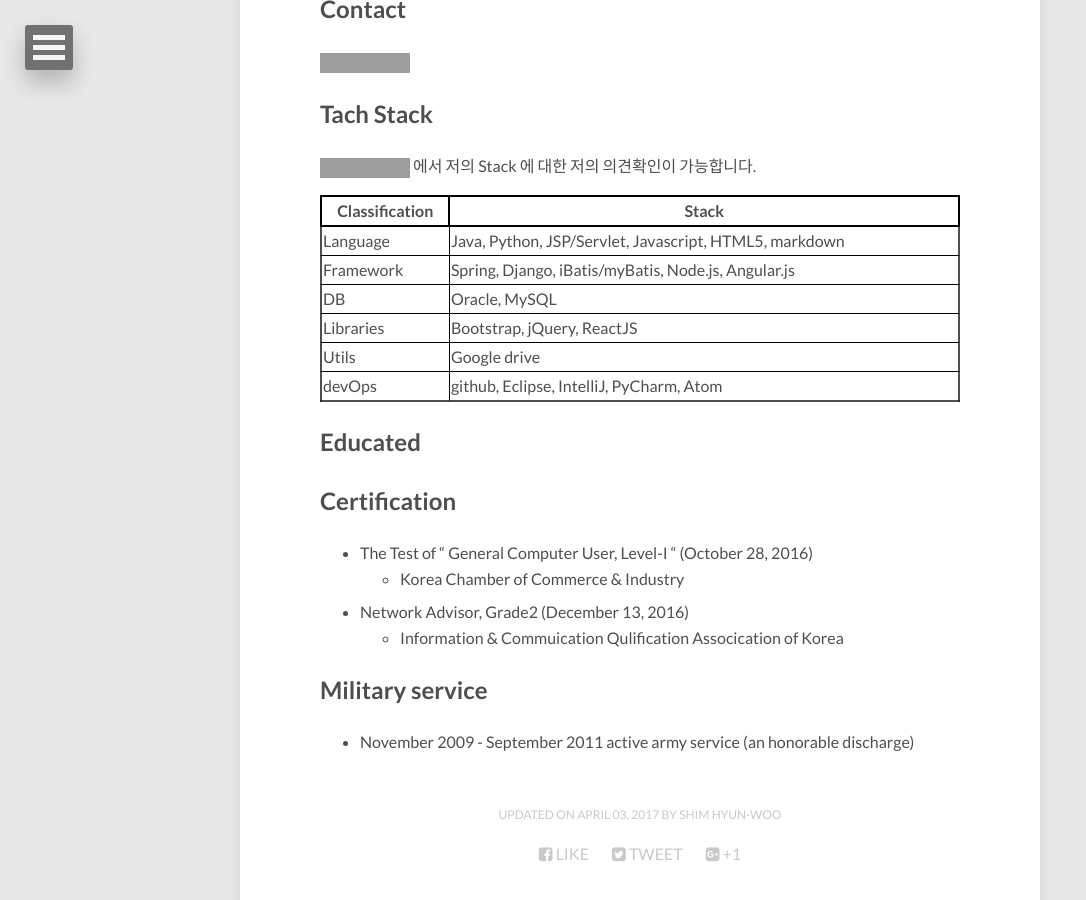
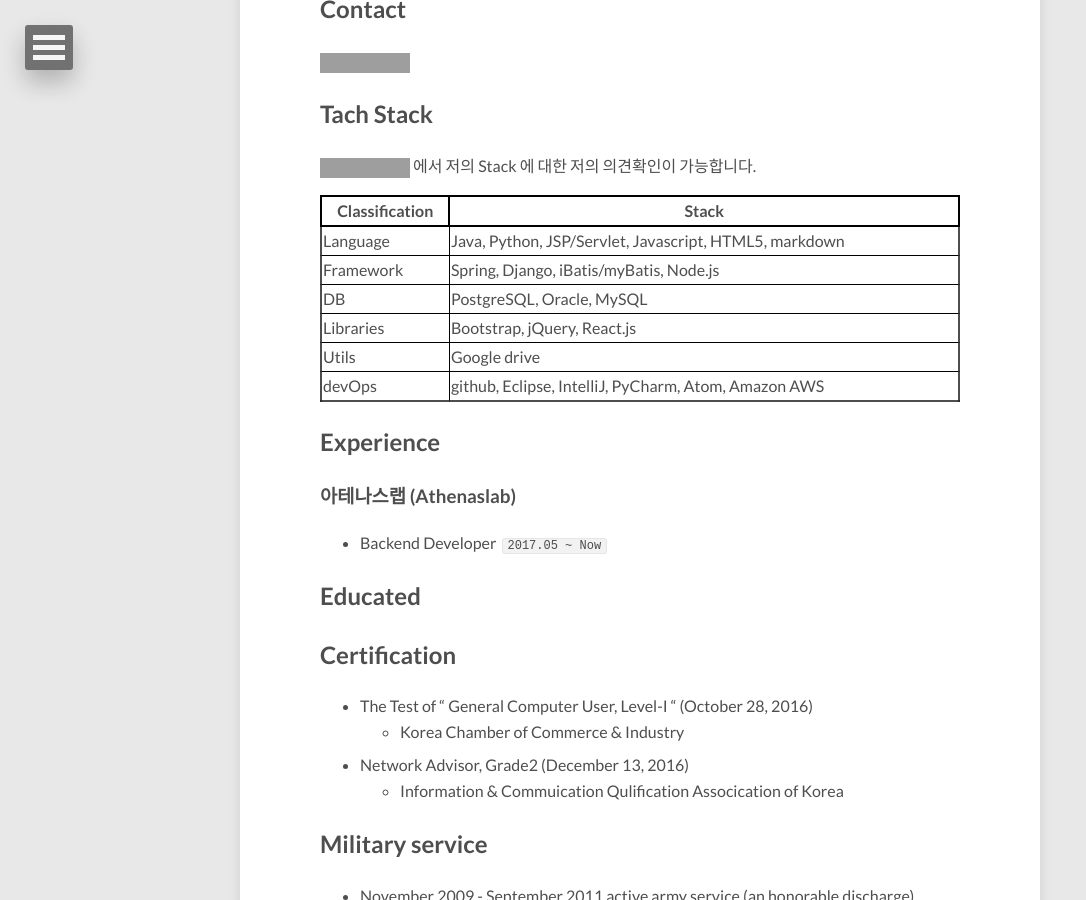
Before and after one commit to hwshim0810/hwshim0810.github.io, a Jekyll site: the page built from about/index.md, in a window 1280 px wide and 900 px high, scrolled down 616 px. Shown: the whole window, without its empty margins (0-1086 px from the left). Built offline with Jekyll 4.4.1, drawn with Linux system fonts in a browser that asks for light colours; nearby versions of some CDN libraries; grey boxes are pictures that could not be loaded.

Commit message:
profile update

```diff
--- a/about/index.md
+++ b/about/index.md
@@ -18,11 +18,15 @@ modified: 2017-04-03
 | Classification  | Stack |
 | ------------- | ------------- |
 | Language  | Java, Python, JSP/Servlet, Javascript, HTML5, markdown  |
-| Framework | Spring, Django, iBatis/myBatis, Node.js, Angular.js |
-| DB  | Oracle, MySQL  |
-| Libraries | Bootstrap, jQuery, ReactJS  |
+| Framework | Spring, Django, iBatis/myBatis, Node.js  |
+| DB  | PostgreSQL, Oracle, MySQL  |
+| Libraries | Bootstrap, jQuery, React.js  |
 | Utils  | Google drive  |
-| devOps  | github, Eclipse, IntelliJ, PyCharm, Atom  |
+| devOps  | github, Eclipse, IntelliJ, PyCharm, Atom, Amazon AWS  |
+
+## Experience
+### 아테나스랩 (Athenaslab)
+- Backend Developer `2017.05 ~ Now`
 
 ## Educated
 
```
